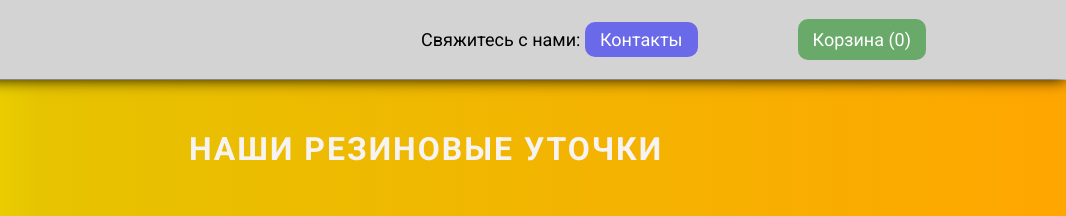
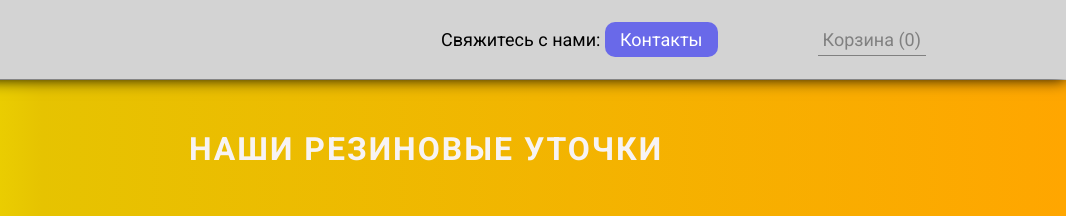
Before and after one commit to Torteorte/Duck-shop, a plain HTML site: page index.html in a window 1280 px wide. Shown: the top 216 px of the page, 214-1280 px from the left. Drawn offline with Linux system fonts and the light colour scheme.

Commit message:
Add files via upload

```diff
--- a/css/style.less
+++ b/css/style.less
@@ -148,10 +148,9 @@ h1 {
 
 .backet {
   cursor: pointer;
-  padding: 10px 15px;
-  background-color: rgba(0, 128, 0, 0.5);
-  color: white;
-  border-radius: 10px;
+  padding: 5px 5px;
+  color: grey;
+  border-bottom: grey 1px solid;
   transition-duration: 150ms;
 
   input {
@@ -164,11 +163,11 @@ h1 {
   }
 
   &:hover {
-    background-color: rgba(0, 128, 0, 0.7);
+    color: rgb(80, 80, 80);
   }
 
   &:active {
-    background-color: rgba(0, 128, 0, 0.5);
+    color: rgb(80, 80, 80);
   }
 }
 
```
Also changed, not shown: css/style.css.
